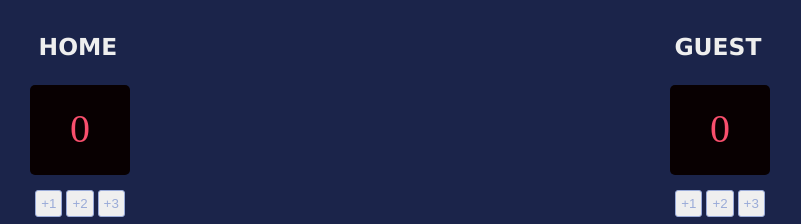
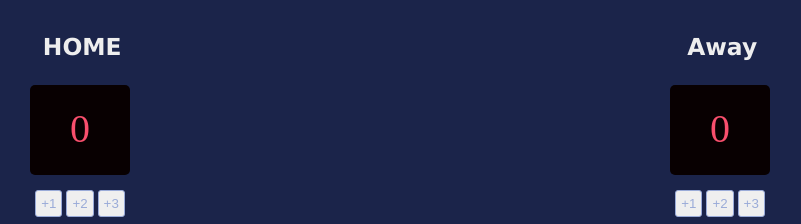
Before and after one commit to Rupesh11/basketballcounter, a website built with Vite: page index.html in a window 1280 px wide. Shown: the top 224 px of the page, 240-1041 px from the left. Built offline with nearby package versions, Linux system fonts and the light colour scheme.

Commit message:
Update score header

```diff
--- a/index.html
+++ b/index.html
@@ -8,7 +8,7 @@
                 <h3>HOME</h3>
             </div>
             <div class="team">
-                <h3>GUEST</h3>
+                <h3>Away</h3>
             </div>
         </div>
 
```
